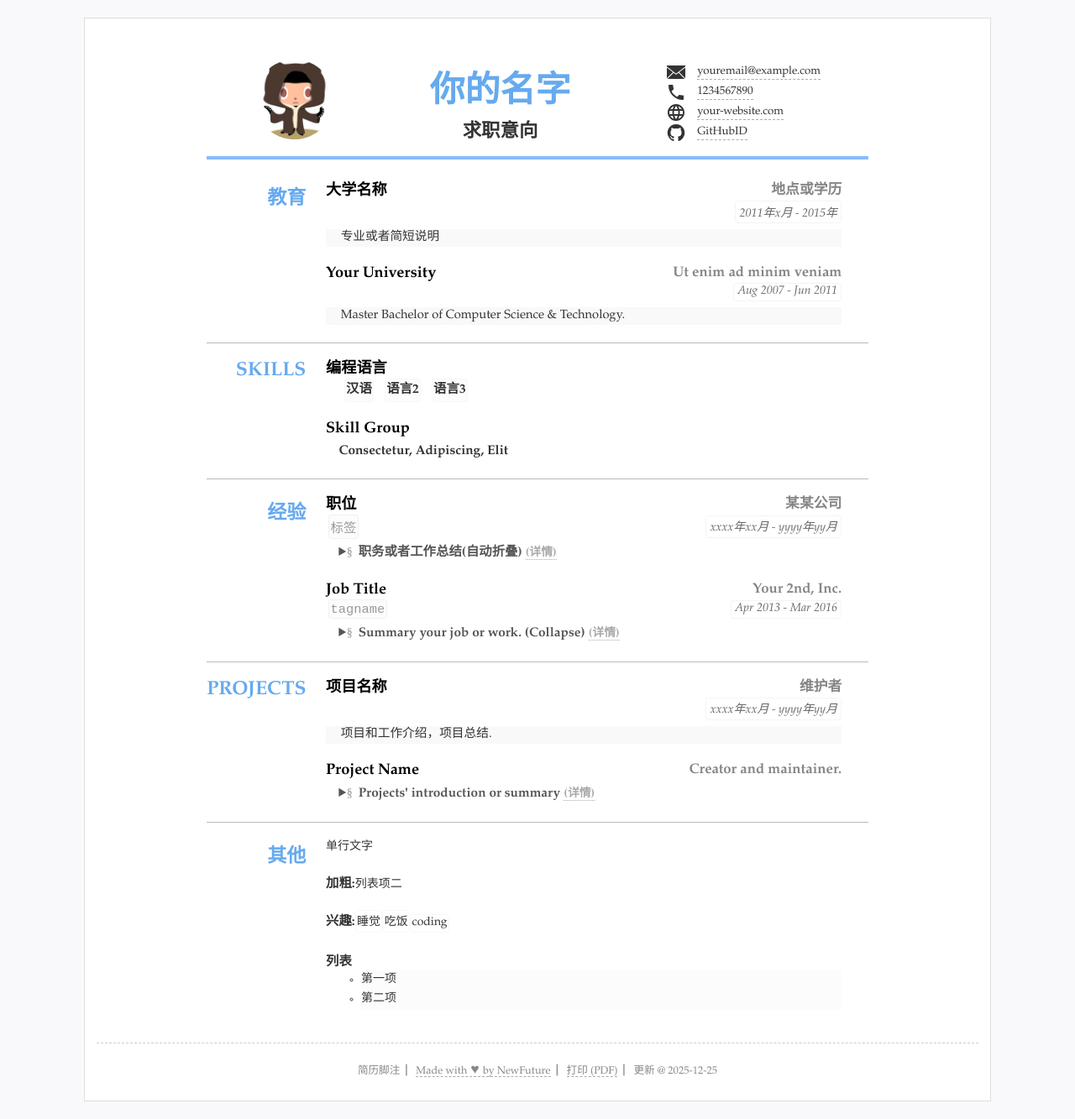
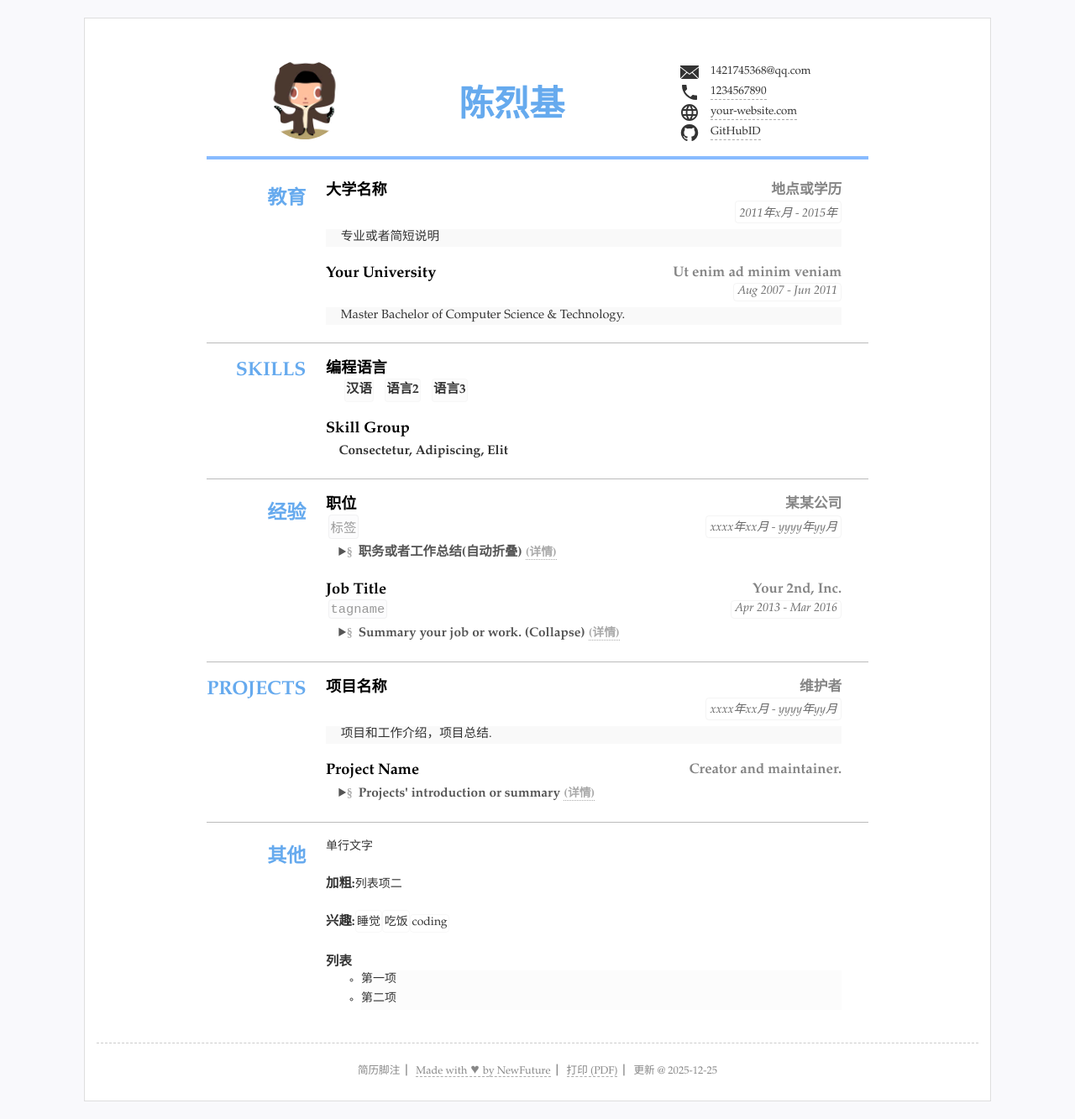
Before and after one commit to Litiansuo1/CV, a Jekyll site: the page built from index.html, in a window 1280 px wide. Shown: the whole page at 84% size. Built offline with Jekyll 4.4.1, drawn with Linux system fonts in a browser that asks for light colours.

Commit message:
Update resume.yml

```diff
--- a/_data/resume.yml
+++ b/_data/resume.yml
@@ -3,17 +3,17 @@
 
 title: "简历标题"
 lang: "zh" #语言设置 zh表示中文 en 表示英语
-name: "你的名字"
-jobtitle: "求职意向" #可空不显示
+name: "陈烈基"
+jobtitle: "" #可空不显示
 photo: "assets/img/photo.jpg" #照片可空，不显示
 
 #联系方式
 contact: #联系方式连接等3~5行
-- text: "youremail@example.com" #文本内容
-  href: 'mailto:youremail@example.com' #链接，无链接则空
+- text: "1421745368@qq.com" #文本内容
+  href: '' #链接，无链接则空
   icon: 'icons/email.svg' #图标 svg文件
 - text: "1234567890"
-  href: 'tel:1234567890'
+  href: 'tel:13267137077'
   icon: 'icons/phone.svg'
 - text: "your-website.com"
   href: 'http://your-website.com'
```
